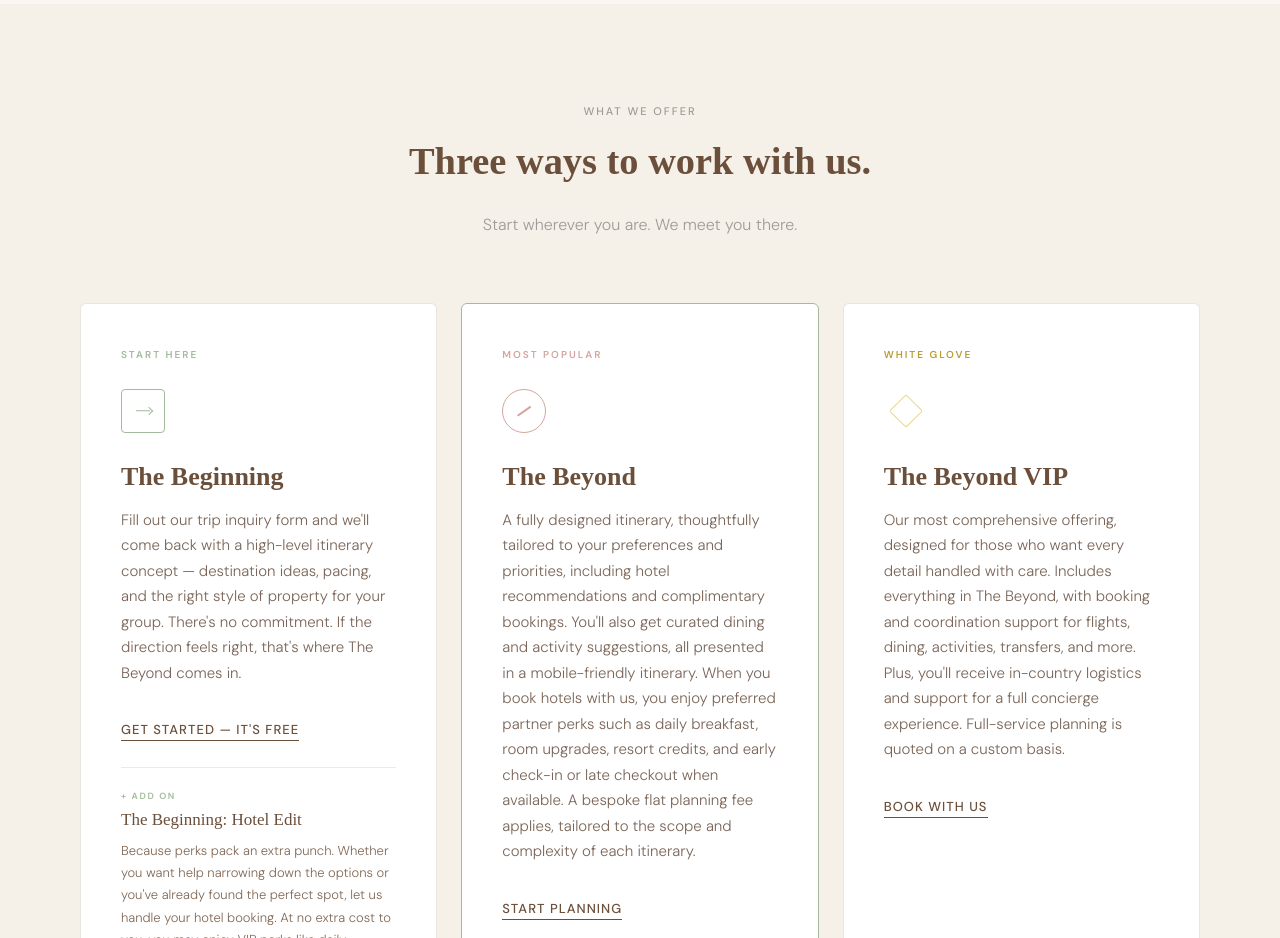
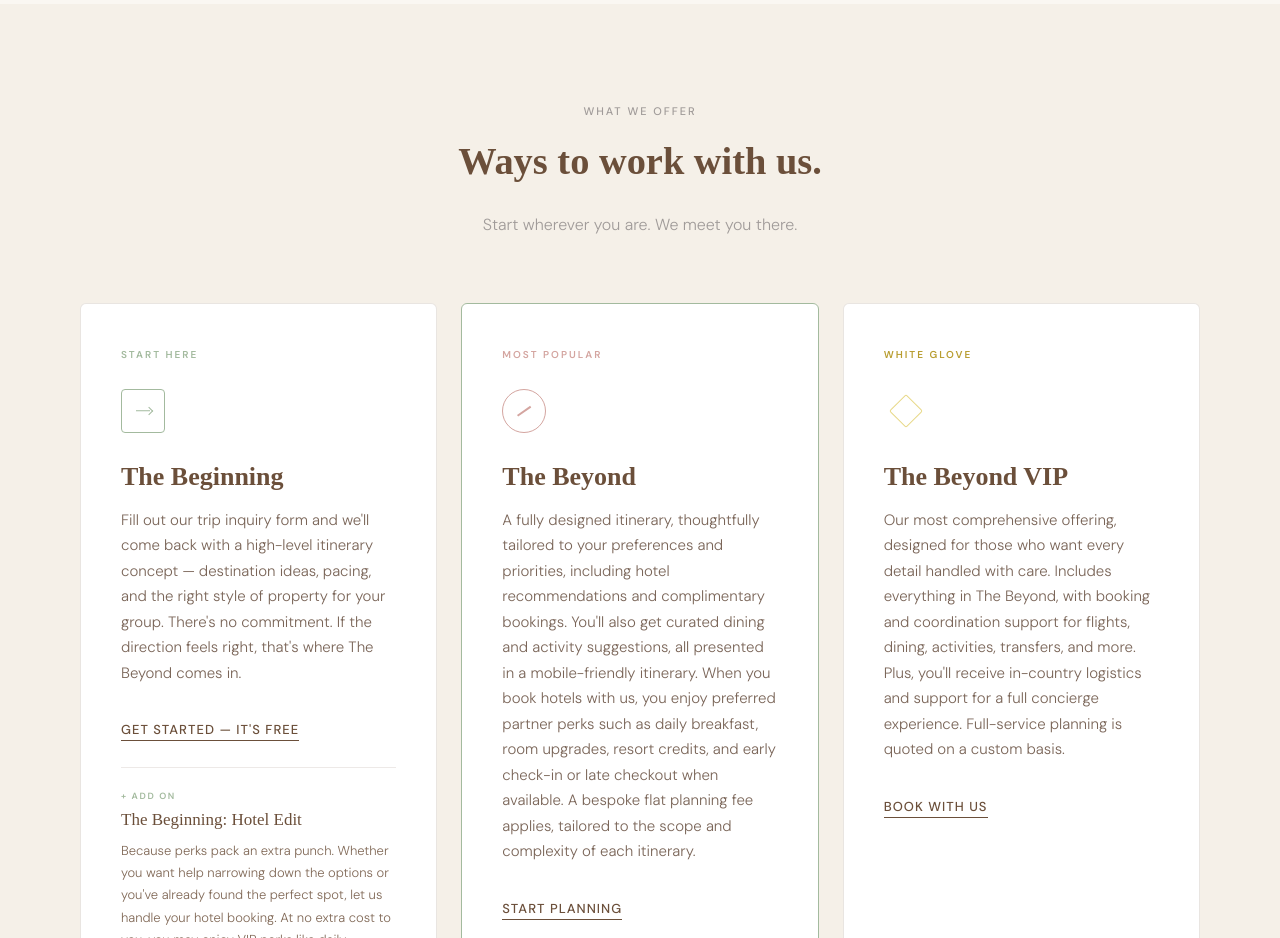
Before and after one commit to bradyaihost-hue/summer-and-beyond-website, a website: page index.html in a window 1280 px wide. Shown: the part 3500-4438 px from the top of the page. Drawn offline with Linux system fonts and the light colour scheme; a web font is replaced by a local one.

Commit message:
fix: remove 'Three' from services header

```diff
--- a/index.html
+++ b/index.html
@@ -1080,7 +1080,7 @@
 <section id="services">
   <div class="services-header">
     <p class="section-label fade-up">WHAT WE OFFER</p>
-    <h2 class="section-headline fade-up">Three ways to work with us.</h2>
+    <h2 class="section-headline fade-up">Ways to work with us.</h2>
     <p class="services-subline fade-up">Start wherever you are. We meet you there.</p>
   </div>
   <div class="services-grid">
```
